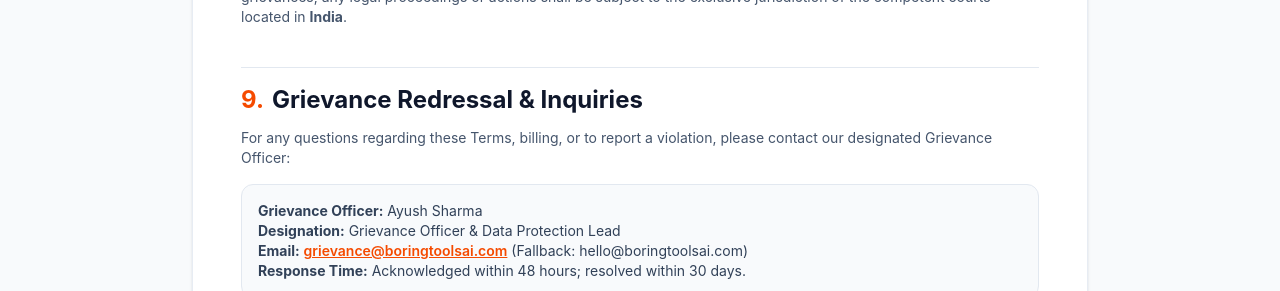
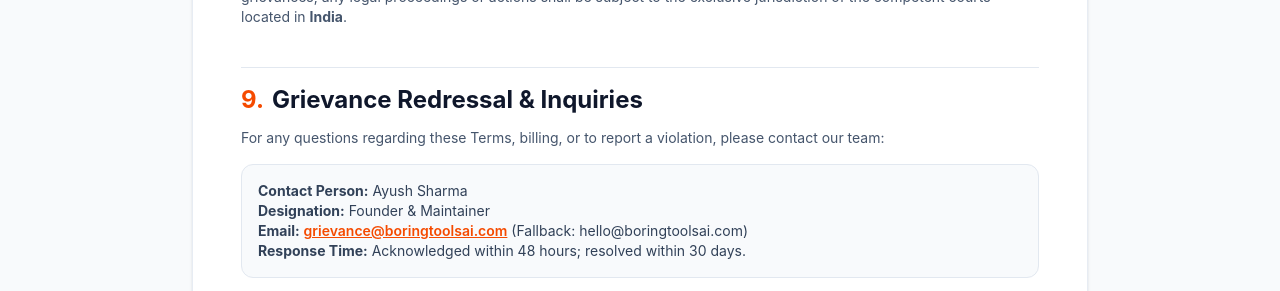
Before and after one commit to ius-sharma/boring-tools, a Next.js app: page /terms-of-service in a window 1280 px wide. Shown: the part 2860-3151 px from the top of the page. Built offline with nearby package versions, Linux system fonts and the light colour scheme; no server answers.

Commit message:
legal(terms): align contact designation with founder and maintainer

```diff
--- a/app/terms-of-service/page.jsx
+++ b/app/terms-of-service/page.jsx
@@ -199,11 +199,11 @@ export default function TermsOfService() {
               <span className="text-orange-600">9.</span> Grievance Redressal &amp; Inquiries
             </h2>
             <p className="text-xs sm:text-sm text-slate-600 mb-4">
-              For any questions regarding these Terms, billing, or to report a violation, please contact our designated Grievance Officer:
+              For any questions regarding these Terms, billing, or to report a violation, please contact our team:
             </p>
             <div className="bg-slate-50 border border-slate-200 rounded-xl p-4 text-xs sm:text-sm">
-              <p><strong>Grievance Officer:</strong> Ayush Sharma</p>
-              <p><strong>Designation:</strong> Grievance Officer &amp; Data Protection Lead</p>
+              <p><strong>Contact Person:</strong> Ayush Sharma</p>
+              <p><strong>Designation:</strong> Founder &amp; Maintainer</p>
               <p>
                 <strong>Email:</strong>{" "}
                 <a href="mailto:grievance@boringtoolsai.com" className="text-orange-600 font-semibold underline">
```
